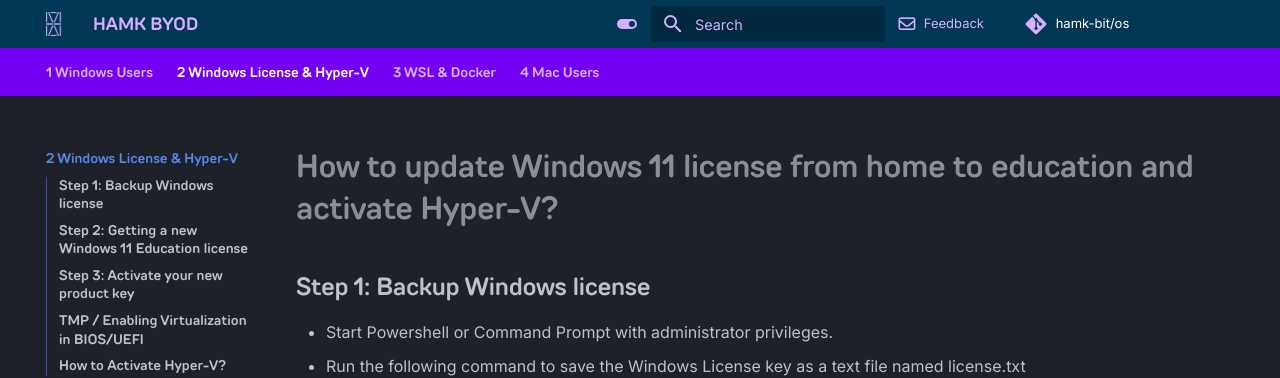
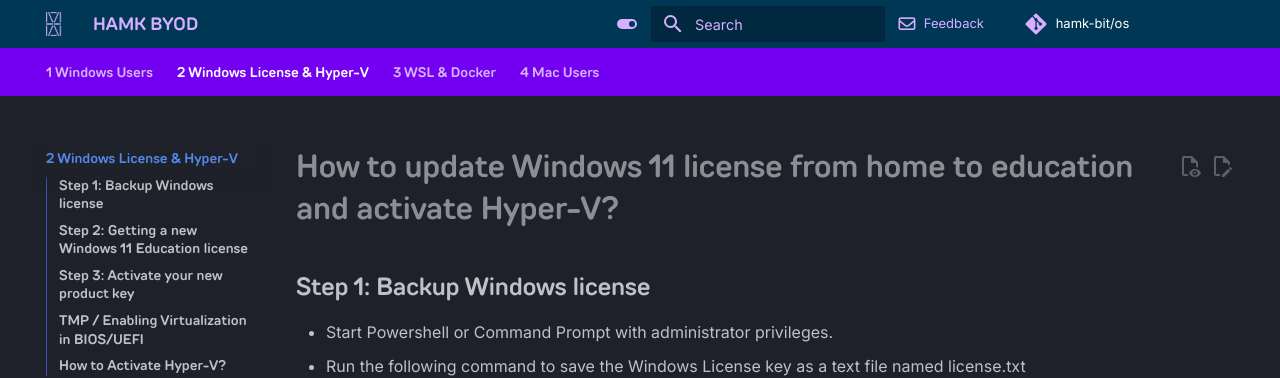
Before and after one commit to hamk-business-information-technology/os, an MkDocs documentation site: the page built from docs/Windows_11_license_from_home_to_education_and_activate_Hyper-V.md, in a window 1280 px wide. Shown: the top 378 px of the page. Built offline with MkDocs 1.6.1 and Material for MkDocs 9.7.7, drawn with Linux system fonts in a browser that asks for light colours; comment, search, counter and statistics services are not loaded; a style sheet for code colours, icons or effects is not loaded.

Commit message:
uri setting for main

```diff
--- a/mkdocs.yml
+++ b/mkdocs.yml
@@ -1,5 +1,6 @@
 site_name: HAMK BYOD
 repo_url: https://github.com/hamk-business-information-technology/os
+edit_uri: edit/main/docs/ # to let content.action.edit / view redirect to `main`, not `master`
 repo_name: hamk-bit/os
 theme:
   name: material
@@ -9,8 +10,8 @@
     - content.tabs.link
     - content.code.copy
     - content.code.annotate
-#    - content.action.edit # link to edit, The repo_url must also be given
-#    - content.action.view # link to view, The repo_url must also be given
+    - content.action.edit # link to edit, the repo_url must also be given
+    - content.action.view # link to view, the repo_url must also be given
     - navigation.tabs
     - navigation.sections
 #    - navigation.expand # needed for larger webservers
```
